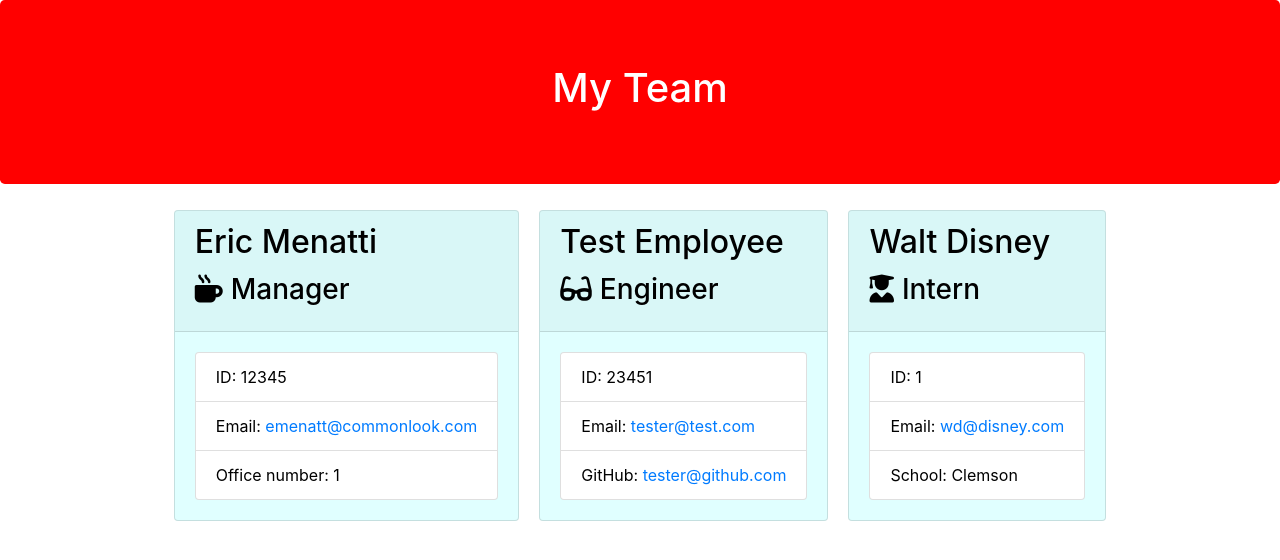
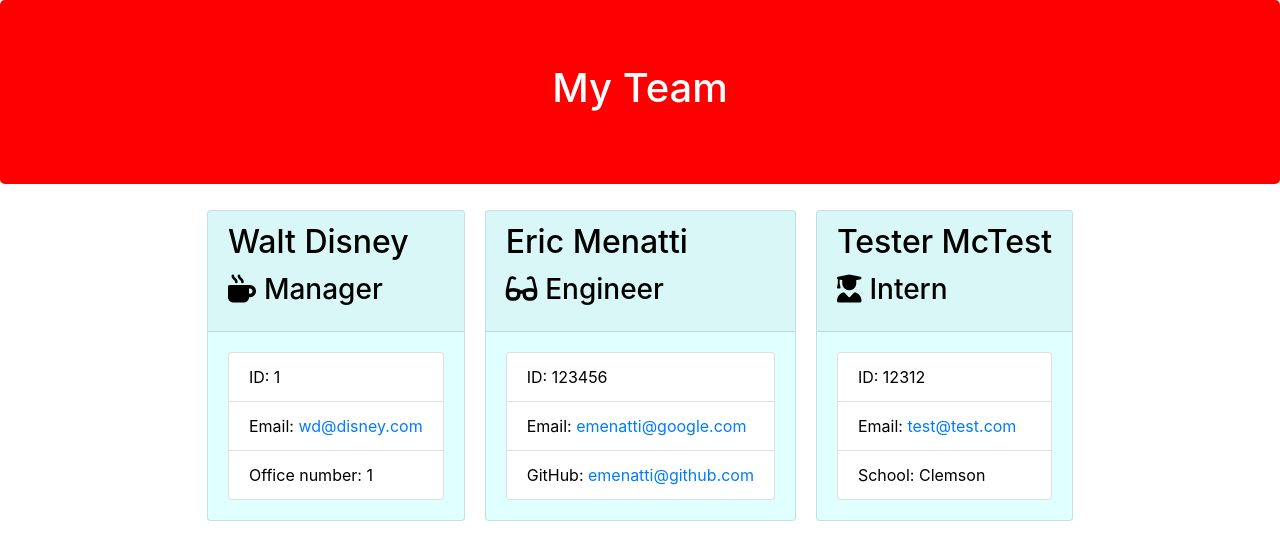
Before and after one commit to eamenatt/Team-Profile-Generator, a website: page Develop/output/team.html in a window 1280 px wide. Drawn offline with nearby package versions, Linux system fonts and the light colour scheme.

Commit message:
adding readme

```diff
--- a/Develop/output/team.html
+++ b/Develop/output/team.html
@@ -25,39 +25,39 @@
             <div class="team-area col-12 d-flex justify-content-center">
                 <div class="card employee-card">
     <div class="card-header">
-        <h2 class="card-title">Eric Menatti</h2>
+        <h2 class="card-title">Walt Disney</h2>
         <h3 class="card-title"><i class="fas fa-mug-hot mr-2"></i>Manager</h3>
     </div>
     <div class="card-body">
         <ul class="list-group">
-            <li class="list-group-item">ID: 12345</li>
-            <li class="list-group-item">Email: <a href="mailto:emenatt@commonlook.com">emenatt@commonlook.com</a></li>
+            <li class="list-group-item">ID: 1</li>
+            <li class="list-group-item">Email: <a href="mailto:wd@disney.com">wd@disney.com</a></li>
             <li class="list-group-item">Office number: 1</li>
         </ul>
     </div>
 </div>
 <div class="card employee-card">
     <div class="card-header">
-        <h2 class="card-title">Test Employee</h2>
+        <h2 class="card-title">Eric Menatti</h2>
         <h3 class="card-title"><i class="fas fa-glasses mr-2"></i>Engineer</h3>
     </div>
     <div class="card-body">
         <ul class="list-group">
-            <li class="list-group-item">ID: 23451</li>
-            <li class="list-group-item">Email: <a href="mailto:tester@test.com">tester@test.com</a></li>
-            <li class="list-group-item">GitHub: <a href="https://github.com/tester@github.com" target="_blank" rel="noopener noreferrer">tester@github.com</a></li>
+            <li class="list-group-item">ID: 123456</li>
+            <li class="list-group-item">Email: <a href="mailto:emenatti@google.com">emenatti@google.com</a></li>
+            <li class="list-group-item">GitHub: <a href="https://github.com/emenatti@github.com" target="_blank" rel="noopener noreferrer">emenatti@github.com</a></li>
         </ul>
     </div>
 </div>
 <div class="card employee-card">
     <div class="card-header">
-        <h2 class="card-title">Walt Disney</h2>
+        <h2 class="card-title">Tester McTest</h2>
         <h3 class="card-title"><i class="fas fa-user-graduate mr-2"></i>Intern</h3>
     </div>
     <div class="card-body">
         <ul class="list-group">
-            <li class="list-group-item">ID: 1</li>
-            <li class="list-group-item">Email: <a href="mailto:wd@disney.com">wd@disney.com</a></li>
+            <li class="list-group-item">ID: 12312</li>
+            <li class="list-group-item">Email: <a href="mailto:test@test.com">test@test.com</a></li>
             <li class="list-group-item">School: Clemson</li>
         </ul>
     </div>
```
Also changed, not shown: Assets/Screenshot2.PNG (added), Assets/Sreenshot1.PNG (added), README.md.
